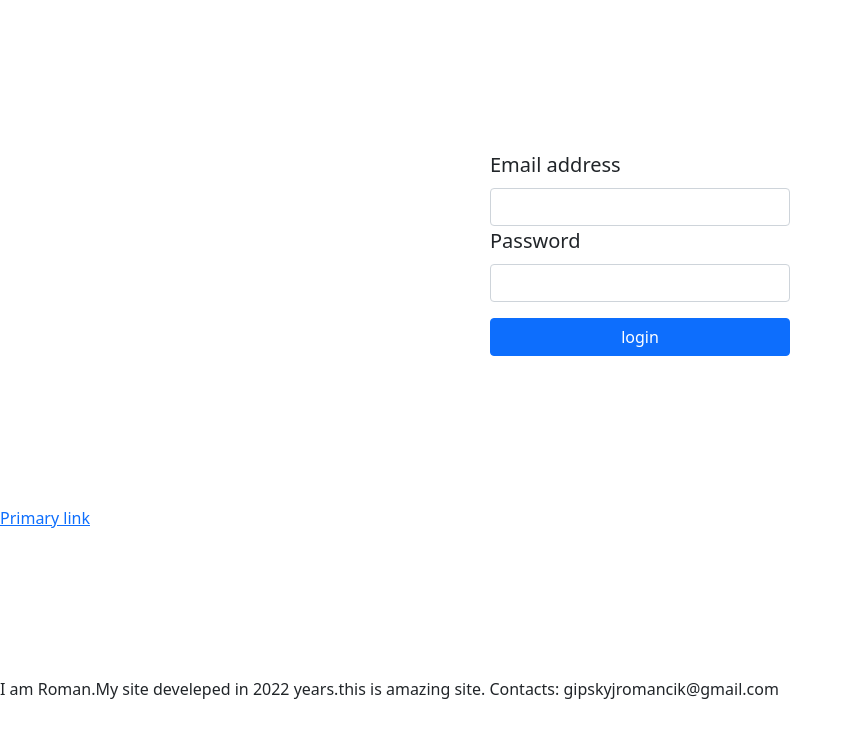
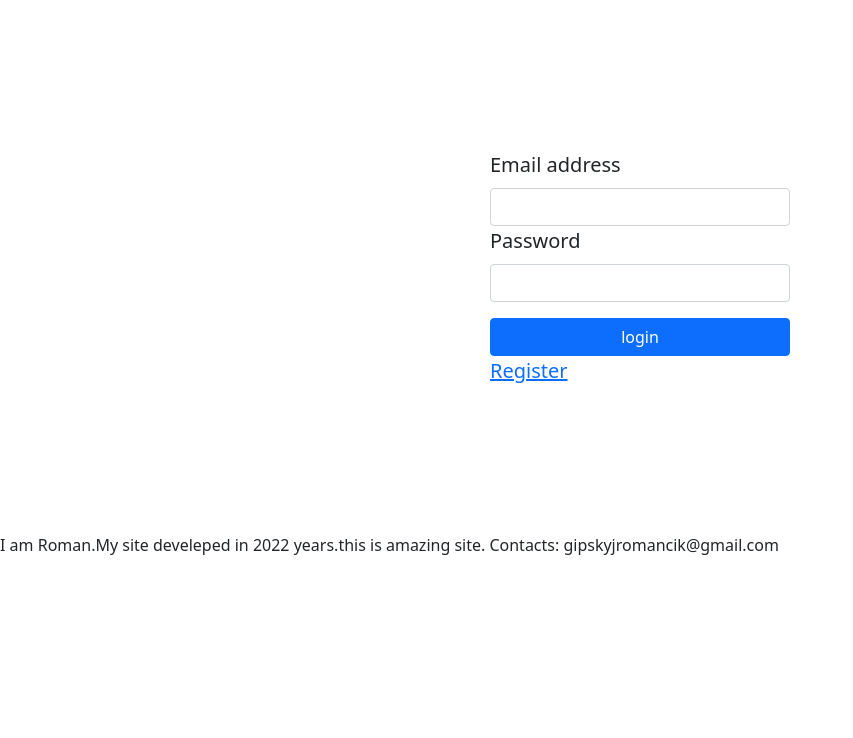
Before and after one commit to romanbenfika/cosmor, a plain HTML site: page index.html in a window 1280 px wide. Shown: the whole page, without its empty margins (0-853 px from the left). Drawn offline with nearby package versions, Linux system fonts and the light colour scheme.

Commit message:
Update index.html

```diff
--- a/index.html
+++ b/index.html
@@ -66,9 +66,10 @@
             <input type="password" class="form-control" id="password">
         </div>
         <button type="button" onclick="login()" class="btn btn-primary">login</button>
+             <a href="https://elasticemail.com/account#/create-account?r=20b444a2-b3af-4eb8-bae7-911f6097521c" class="link-primary">Register</a>
     </div>
     </form>
-    <a href="https://elasticemail.com/account#/create-account?r=20b444a2-b3af-4eb8-bae7-911f6097521c" class="link-primary">Primary link</a>
+
     <form>
         <div id="emailForm">
         <div class="mb-3">
```
